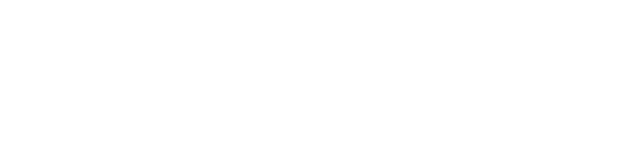
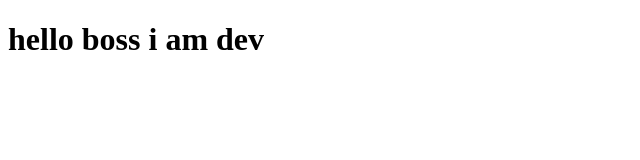
Before and after one commit to devopswithdayanand/git-revision, a plain HTML site: page index.html in a window 1280 px wide. Shown: the whole page, without its empty margins (0-640 px from the left). Drawn offline with Linux system fonts and the light colour scheme.

Commit message:
modified index.html

```diff
--- a/index.html
+++ b/index.html
@@ -6,6 +6,7 @@
     <title>Document</title>
 </head>
 <body>
+    <h1>hello boss i am dev</h1>
 
 </body>
 </html>
```
